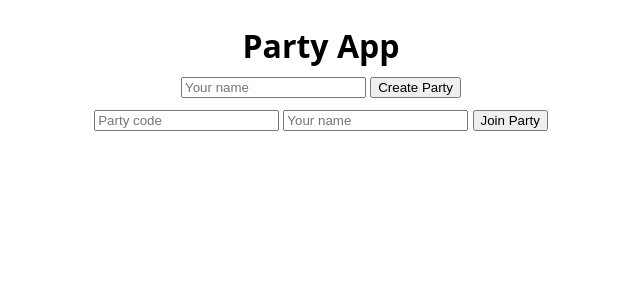
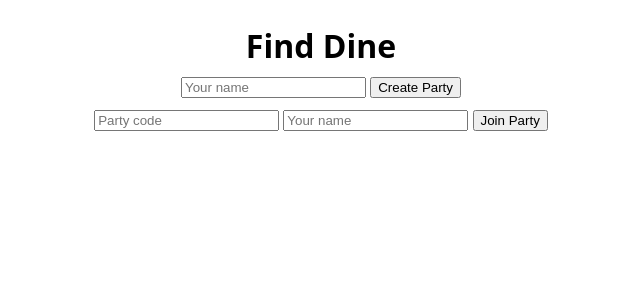
Before and after one commit to adonis-gaming/find-dine, a Flask app: page / in a window 1280 px wide. Shown: the top 300 px of the page, without its empty margins (319-959 px from the left). Run offline with Flask 3, Linux system fonts and the light colour scheme; some libraries are stand-ins or nearby versions.

Commit message:
added updated index.html from dev

```diff
--- a/templates/index.html
+++ b/templates/index.html
@@ -44,7 +44,7 @@
   </style>
 </head>
 <body>
-  <h1>Party App</h1>
+  <h1>Find Dine</h1>
 
   <!-- Lobby -->
   <div id="lobby">
```
